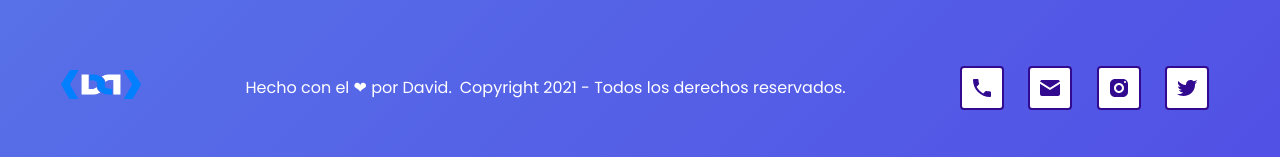
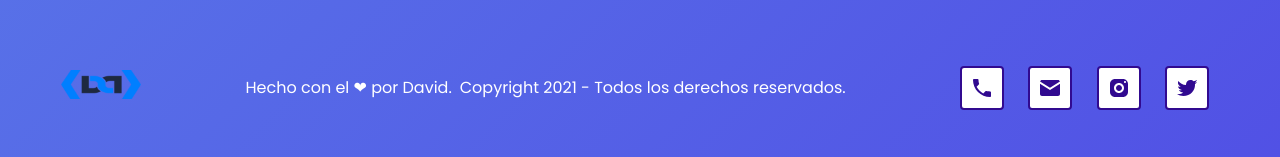
Before and after one commit to Davermx/Portafolio-de-Jaume, a plain HTML site: page index.html in a window 1280 px wide. Shown: the part 5742-5899 px from the top of the page. Drawn offline with Linux system fonts and the light colour scheme.

Commit message:
update logo

```diff
--- a/index.html
+++ b/index.html
@@ -153,7 +153,7 @@
     <footer class="footer" id="contact">
       <div class="footer-content">
         <div class="footer-logo">
-          <img src="./img/logo-daguileraw.png" width="80" height="29" alt="logo de David Aguilera">
+          <img src="./img/logo-daguilera.png" width="80" height="29" alt="logo de David Aguilera">
         </div>
         <div class="social">
           <a target="_blank" class="button-icon" href="skype:davermx?call"><img src="./icons/telefono.svg" alt=""></a>
```
Also changed, not shown: img/Logo-daguileraw.png (deleted).
